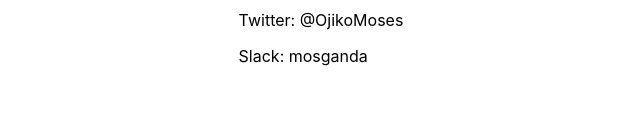
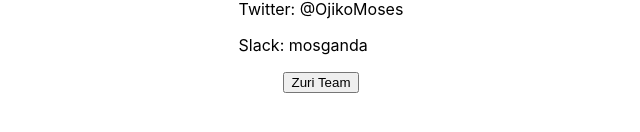
Before and after one commit to mosesojiko/zuri-stage1, a React (Create React App) app: page / in a window 1280 px wide. Shown: the part 402-534 px from the top of the page, without its empty margins (319-959 px from the left). Built offline with nearby package versions, Linux system fonts and the light colour scheme.

Commit message:
Feat: creating the anchor links

```diff
--- a/src/App.js
+++ b/src/App.js
@@ -15,7 +15,14 @@
           <p id="slack">Slack: mosganda</p>
         </div>
       </div>
-
+      {/* The links section*/}
+      <div>
+        <div>
+      <a href='https://training.zuri.team' target="_blank">
+        <button>Zuri Team</button>
+      </a>
+    </div>
+      </div>
     </div>
   );
 }
```
